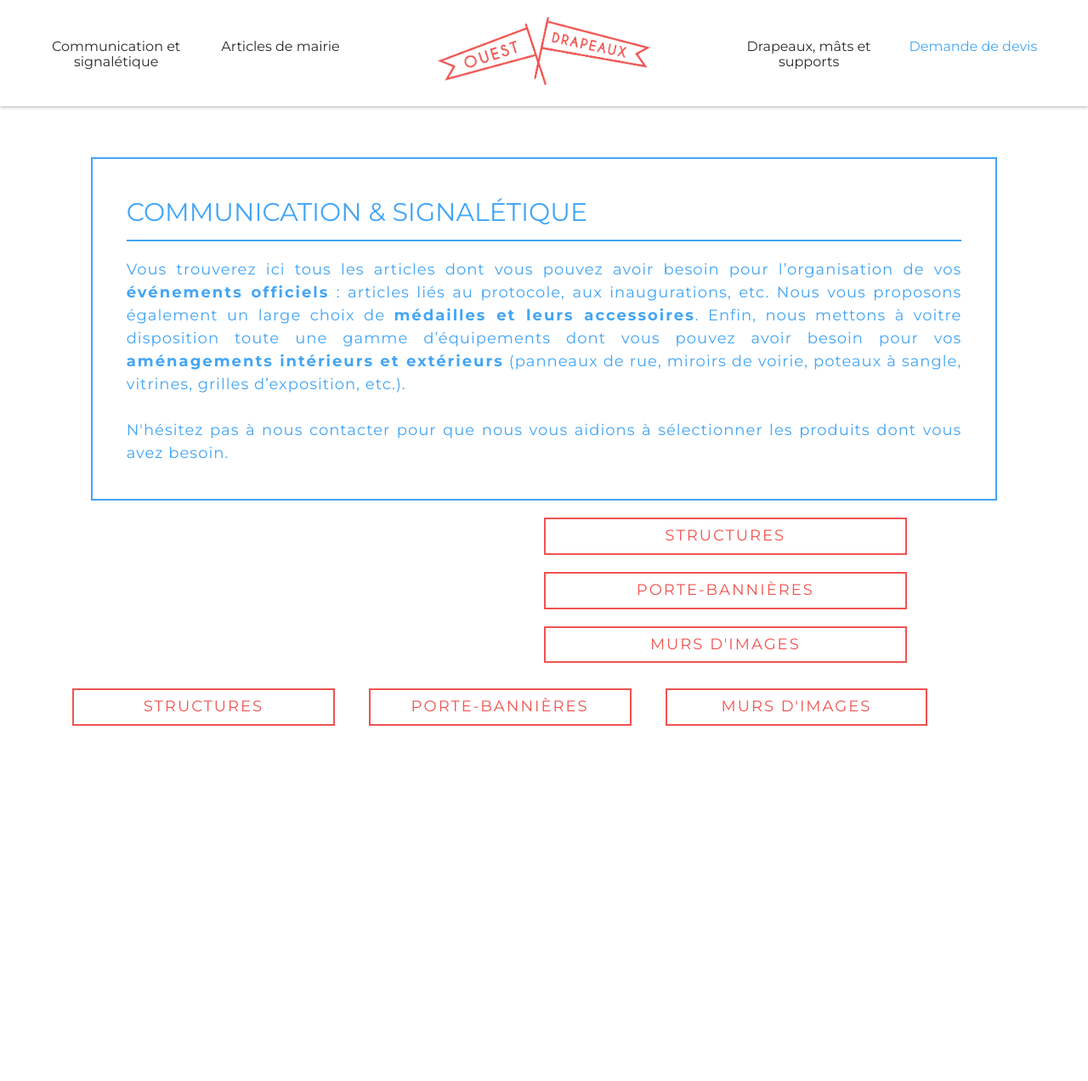
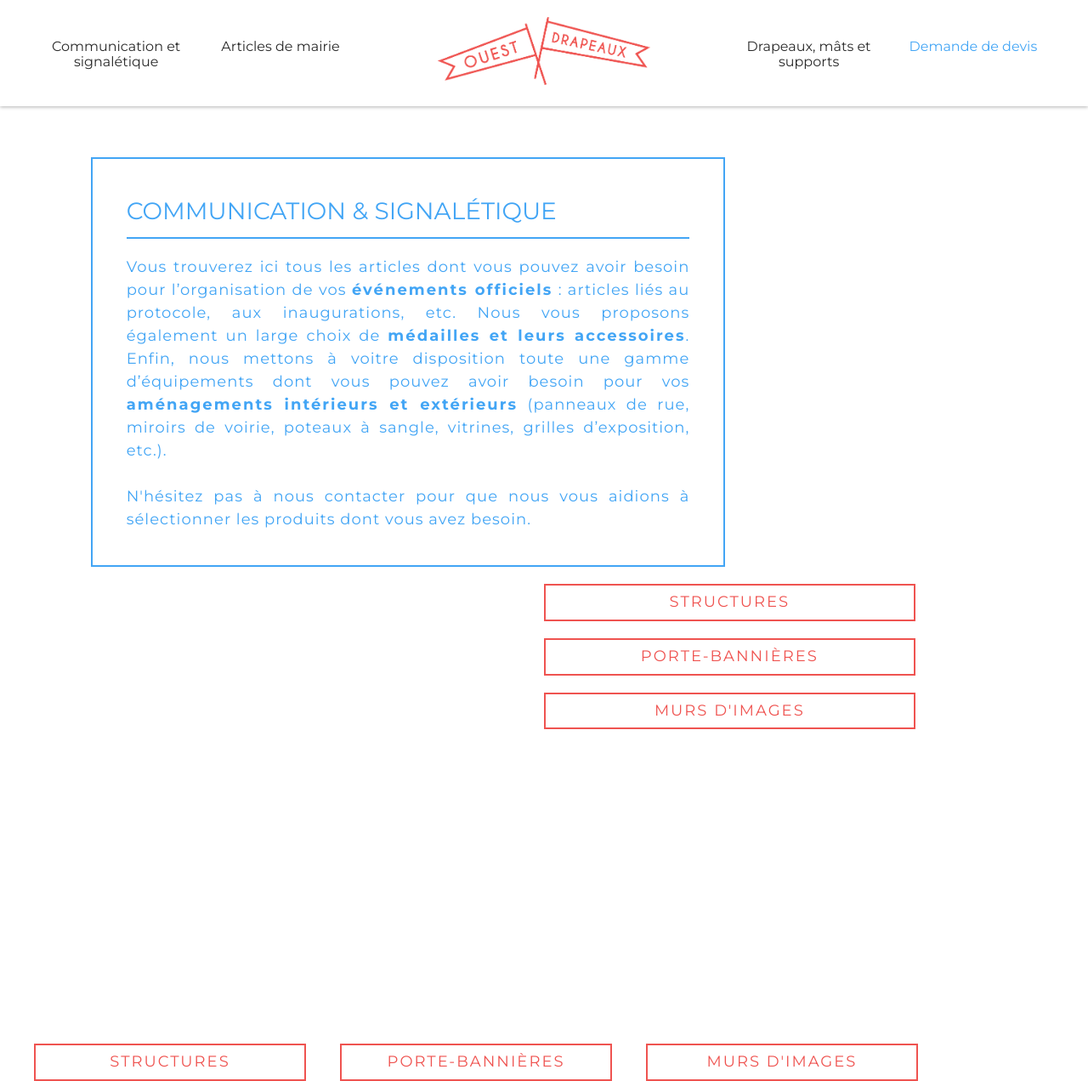
Before and after one commit to pablofaust/ouestdrapeaux, a PHP site: page /category1/index.php in a window 1280 px wide. Shown: the whole page at 85% size. Before the commit the page ends 854 px from the top, so only its background shows below. Run offline with PHP 8.4, Linux system fonts and the light colour scheme; some libraries are stand-ins or nearby versions.

Commit message:
Catégories iPad

```diff
--- a/category1/body.php
+++ b/category1/body.php
@@ -2,7 +2,7 @@
 
 	<div class="row">
 
-		<div class="col-sm-10 col-sm-offset-1 column-1">
+		<div class="col-sm-10 col-sm-offset-1 col-md-7 column-1">
 			<h2>Communication & Signalétique</h2><br>
 
 			<h3>Vous trouverez ici tous les articles dont vous pouvez avoir besoin pour l’organisation
@@ -17,13 +17,12 @@
 
 		</div>
 
-	</div>
 
-	<div class="links">
 
 		<!-- Version Ipad verticale -->
+	<div class="links hidden-md">
 
-		<div class="row hidden-md">
+		<div class="row">
 
 			<div class="col-sm-4 col-sm-offset-6 link-1">
 				<h4>Structures</h4>
@@ -47,11 +46,13 @@
 
 		</div>
 
+	</div>
+
 		<!-- Version iPad horizontale -->
 
-		<div class="row links-md-1 hidden-sm">
+		<div class="links-md-1 hidden-sm">
 
-			<div class="col-md-3 col-md-offset-2 link-1">
+			<div class="col-md-3 link-1">
 
 				<h4>Structures</h4>
 
--- a/css/style.css
+++ b/css/style.css
@@ -563,16 +563,20 @@ body {
 
 /* CATEGORIES */
 
+.presentation h2 {
+	font-size: 28px;
+}
+
 .presentation h3 {
 	font-size: 18px;
 }
 
-.presentation .links-md-1 {
-	margin-left: 30px;
-	margin-top: 10px;
+
+.links-md-1 {
+	margin-top: 350px;
 }
 
-.presentation .links-md-1 .col-md-3, .presentation .links-md-1 .col-md-4 {
+.links-md-1 .col-md-3 {
 	margin-left: 40px;
 }
 
```
Also changed, not shown: category2/body.php (+3 -7 lines).
